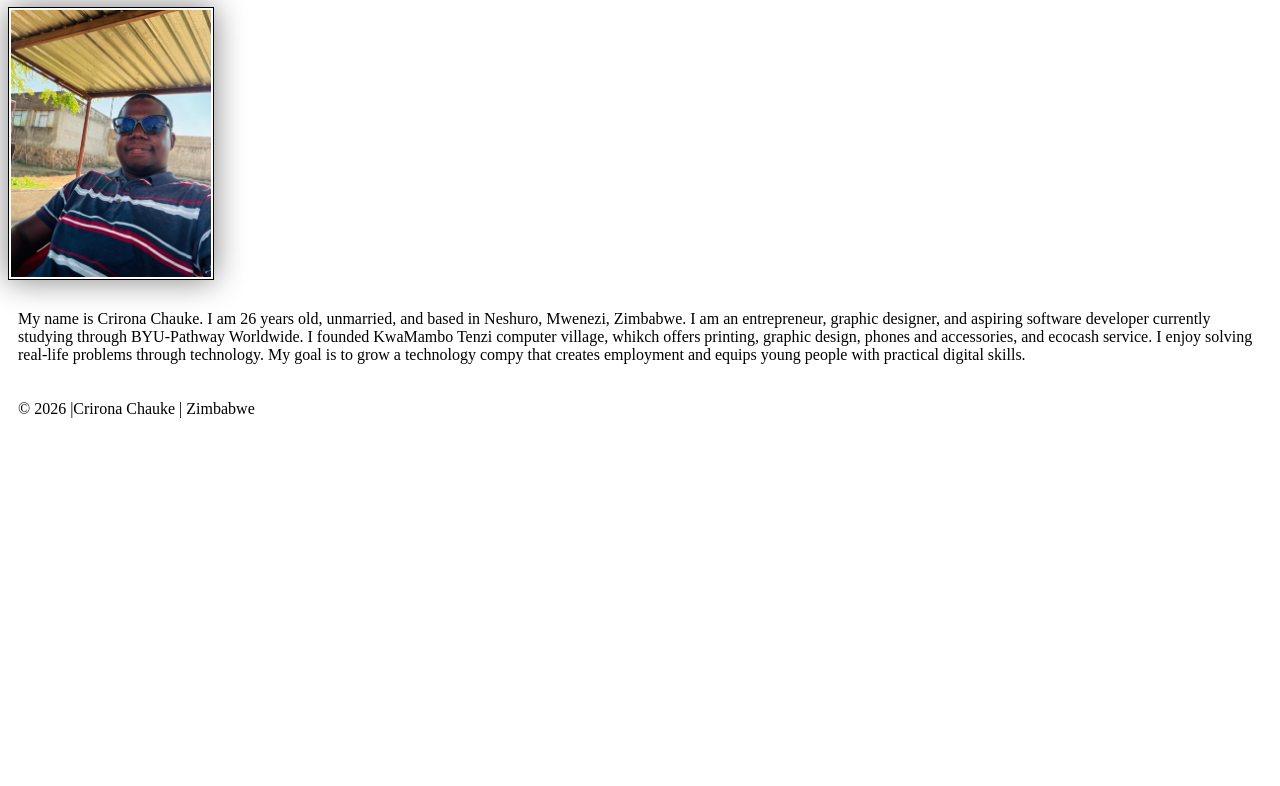
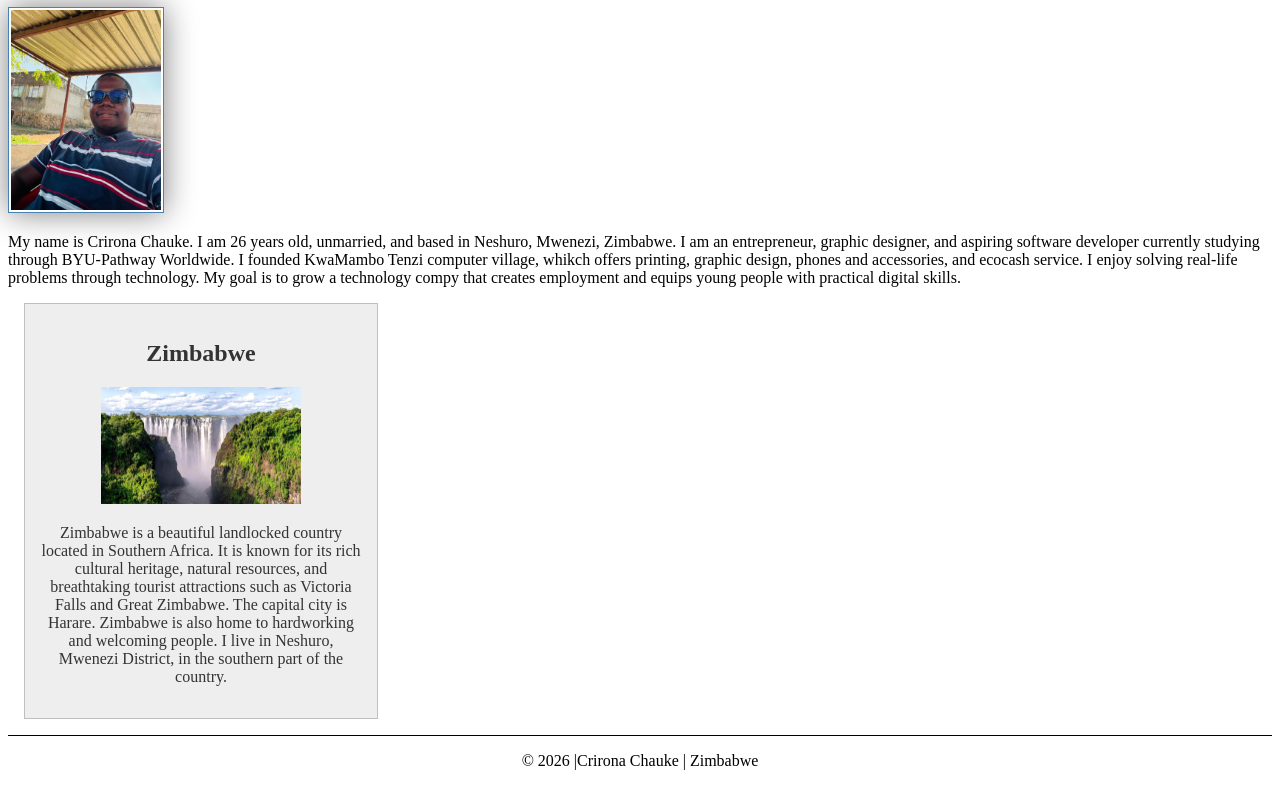
Before and after one commit to MTCrirona/wdd130, a plain HTML site: page index.html in a window 1280 px wide. Shown: the part 217-1003 px from the top of the page. Before the commit the page ends 800 px from the top, so only its background shows below. Drawn offline with Linux system fonts and the light colour scheme.

Commit message:
plain text

```diff
--- a/index.html
+++ b/index.html
@@ -4,6 +4,8 @@
 <head>
     <meta charset="UTF-8">
     <meta name="viewport" content="width=device-width, initial-scale=1.0">
+    <meta name="description" content="Crirona Chauke's WDD 130 course homepage featuring information about his background, web development studies, and Zimbabwe">
+    <meta name="author" content="Crirona Chauke">
     <title>Crirona Chauke | WDD 130</title>
     <link rel="stylesheet" href="styles/styles.css">
 </head>
@@ -31,7 +33,18 @@
 
     </main>
 
-
+    <aside>
+        <h2>Zimbabwe</h2>
+        <img src="images/zimbabwe.jpg" alt="A scenic landscape representing Zimbabwe">
+        <p>
+            Zimbabwe is a beautiful landlocked country located in Southern Africa.
+            It is known for its rich cultural heritage, natural resources, and
+            breathtaking tourist attractions such as Victoria Falls and Great Zimbabwe.
+            The capital city is Harare. Zimbabwe is also home to hardworking and
+            welcoming people. I live in Neshuro, Mwenezi District, in the southern
+            part of the country.
+        </p>
+    </aside>
     <footer>
         <p>&copy; 2026 |Crirona Chauke | Zimbabwe</p>
 
--- a/styles/styles.css
+++ b/styles/styles.css
@@ -13,7 +13,40 @@ h1 {
     color: darkblue;
 }
 
-img {
+main img {
+    width: 150px;
+    height: auto;
+    border: 1px solid steelblue;
+    padding: 2px;
+    box-shadow: 0 0 30px gray;
+}
+
+p {
+    padding: 0;
+}
+
+aside {
+    width: 20rem;
+    margin: 1rem;
+    border: 1px solid rgb(0 0 0 / 0.2);
+    padding: 1rem;
+    background-color: #eee;
+    color: #333;
+    text-align: center;
+}
+
+aside img {
+    width: 200px;
+    height: auto;
+}
+
+footer {
+    margin-top: 15px;
+    border-top: 1px solid #000;
+    text-align: center;
+}
+
+/* img {
     width: 150;
     height: auto;
     border: 1px solid black;
@@ -23,4 +56,4 @@ img {
 
 p {
     padding: 10px;
-}
+} */
```
Also changed, not shown: images/zimbabwe.jpg (added).
